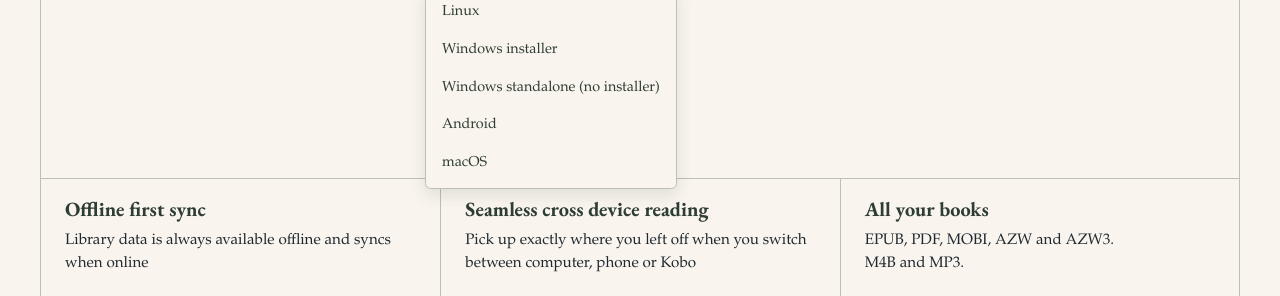
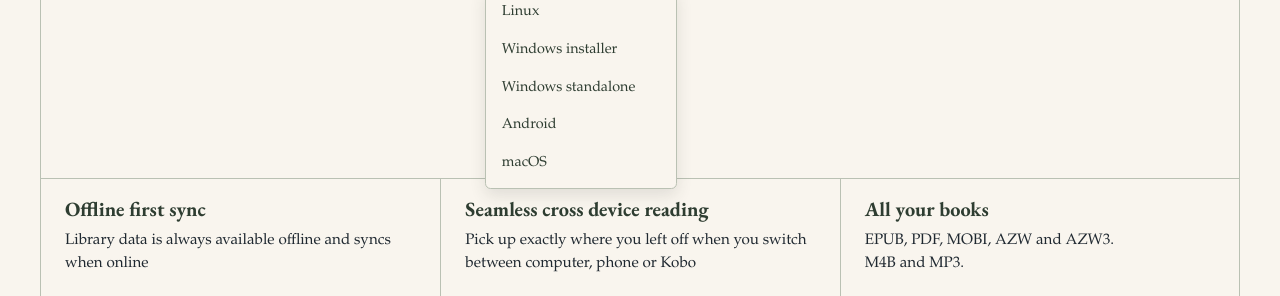
Before and after one commit to JohanAnderssonOstling/bokheim-site, a plain HTML site: page index.html in a window 1280 px wide. Both pictures are taken after a click on the heading "All download options". Shown: the part 503-799 px from the top of the page. Drawn offline with Linux system fonts and the light colour scheme.

Commit message:
Simplify Windows standalone download label

```diff
--- a/index.html
+++ b/index.html
@@ -619,7 +619,7 @@
             <ul class="download-menu-list">
               <li><a href="https://github.com/JohanAnderssonOstling/bokheim-release/releases/latest/download/Bokheim-x86_64.AppImage">Linux</a></li>
               <li><a href="https://github.com/JohanAnderssonOstling/bokheim-release/releases/latest/download/Bokheim-Windows-x86_64-Setup.exe">Windows installer</a></li>
-              <li><a href="https://github.com/JohanAnderssonOstling/bokheim-release/releases/latest/download/Bokheim-Windows-x86_64-Standalone.exe">Windows standalone (no installer)</a></li>
+              <li><a href="https://github.com/JohanAnderssonOstling/bokheim-release/releases/latest/download/Bokheim-Windows-x86_64-Standalone.exe">Windows standalone</a></li>
               <li><a href="https://github.com/JohanAnderssonOstling/bokheim-release/releases/latest/download/Bokheim-Android-arm64.apk">Android</a></li>
               <li><a id="macos-download" href="https://github.com/JohanAnderssonOstling/bokheim-release/releases/latest/download/Bokheim-macOS-universal.dmg" aria-describedby="mac-install-note">macOS</a></li>
             </ul>
```
Also changed, not shown: 1 other file.
